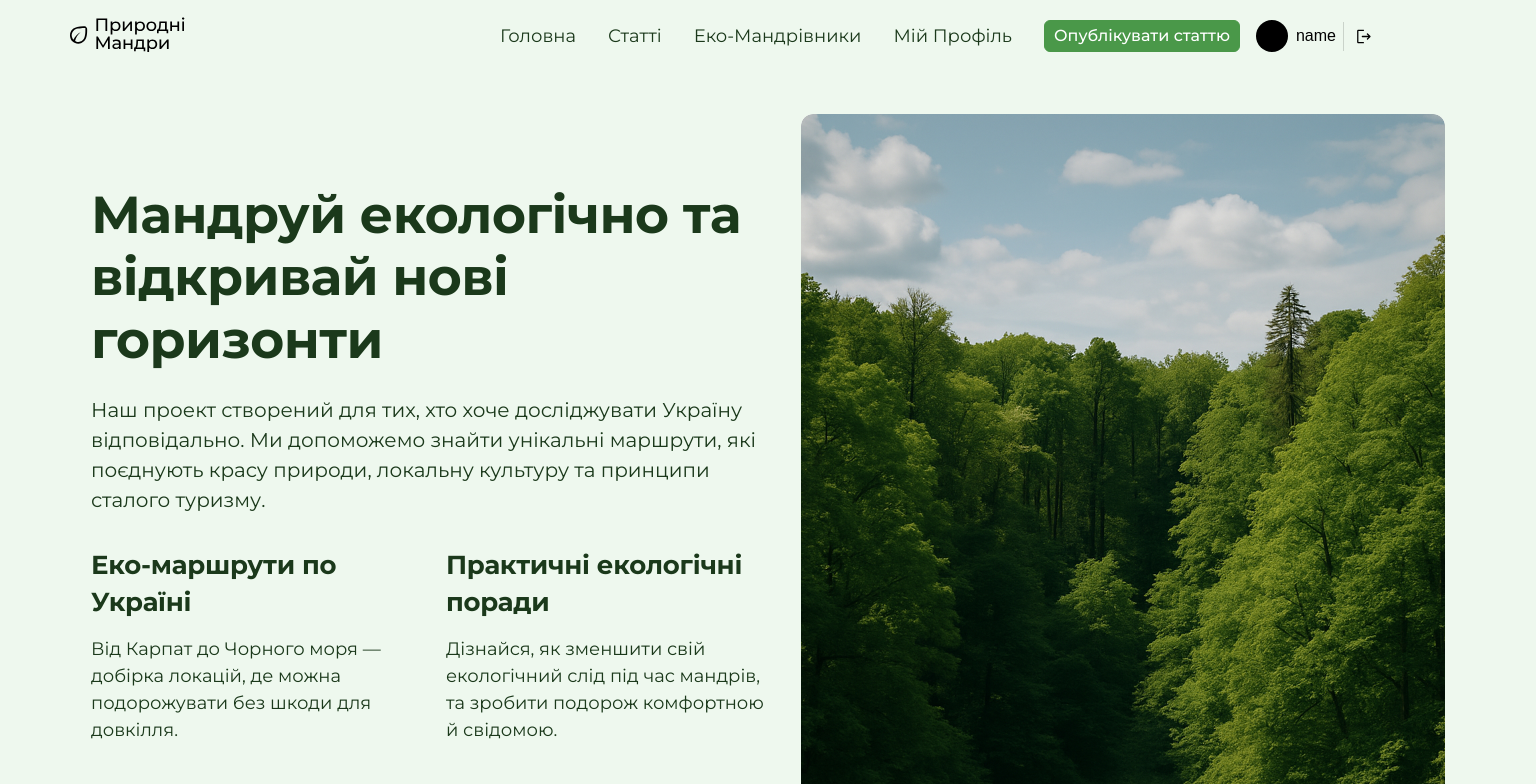
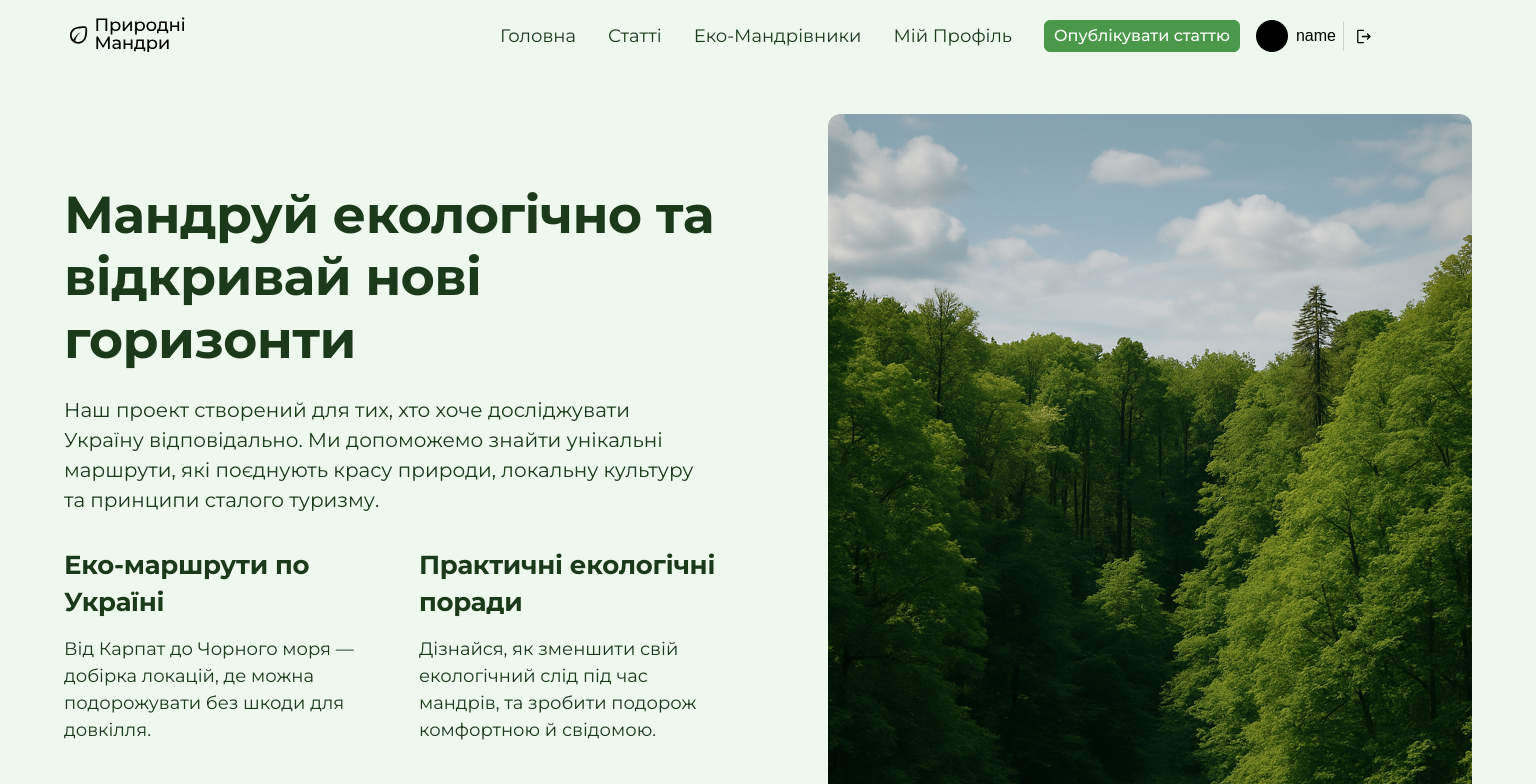
Before and after one commit to Grimi314/Team-project-frontend, a Next.js app: page / in a window 1536 px wide. Shown: the top 784 px of the page. Built offline with nearby package versions, Linux system fonts and the light colour scheme; no server answers.

Commit message:
Fix about section

```diff
--- a/src/app/components/home/about/about.module.css
+++ b/src/app/components/home/about/about.module.css
@@ -81,6 +81,9 @@
 }
 
 @media screen and (min-width: 1440px) {
+  .aboutTextMargin {
+    width: 644px;
+  }
   .aboutSection {
     padding-top: 112px;
     padding-bottom: 112px;
@@ -100,12 +103,13 @@
 
   .aboutTextDesctop {
     font-size: 18px;
+    width: 310px;
   }
 
   .flexContainerAbout {
     display: flex;
-    gap: 24px;
-    justify-content: center;
+
+    justify-content: space-between;
   }
 
   .aboutImage {
```
